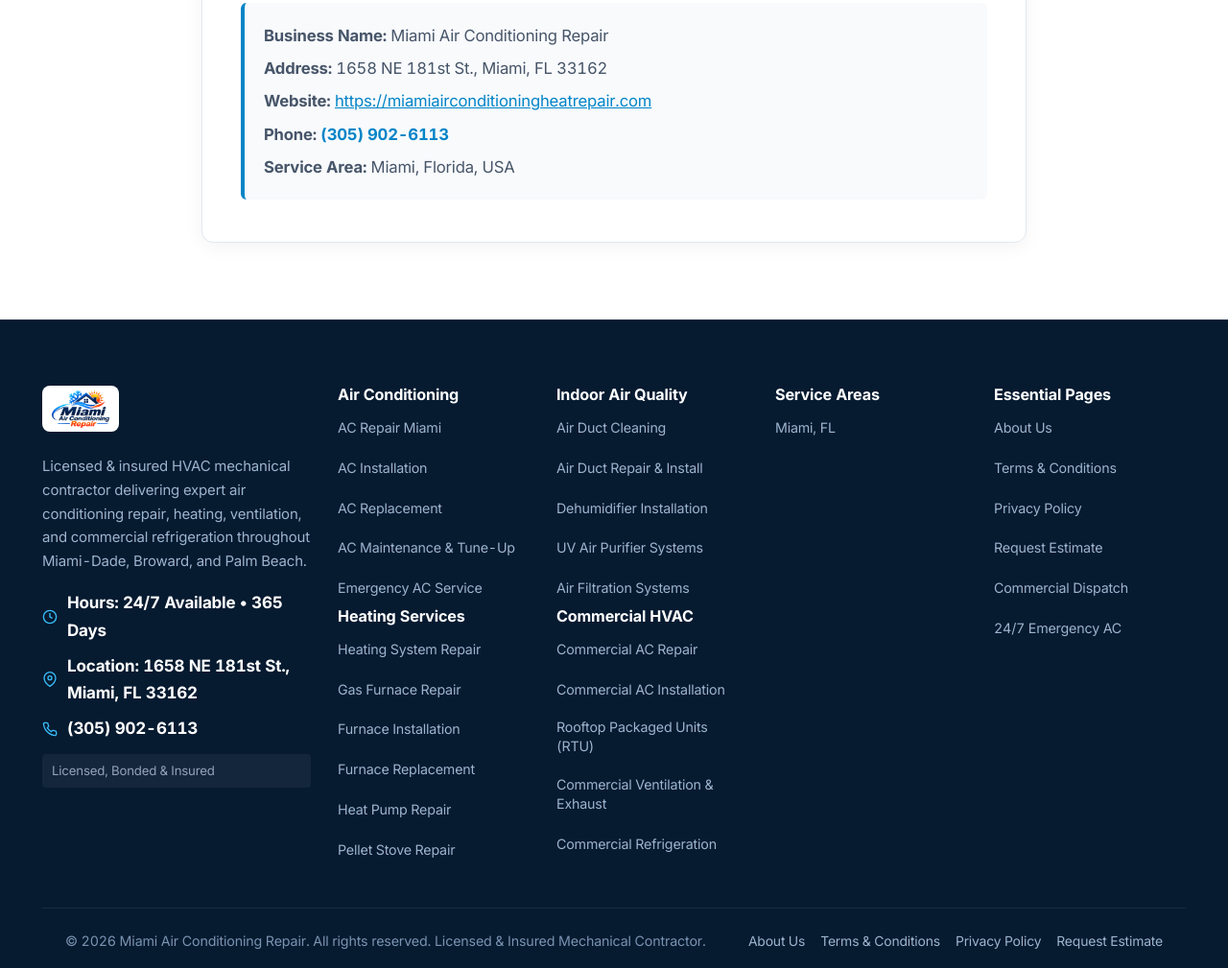
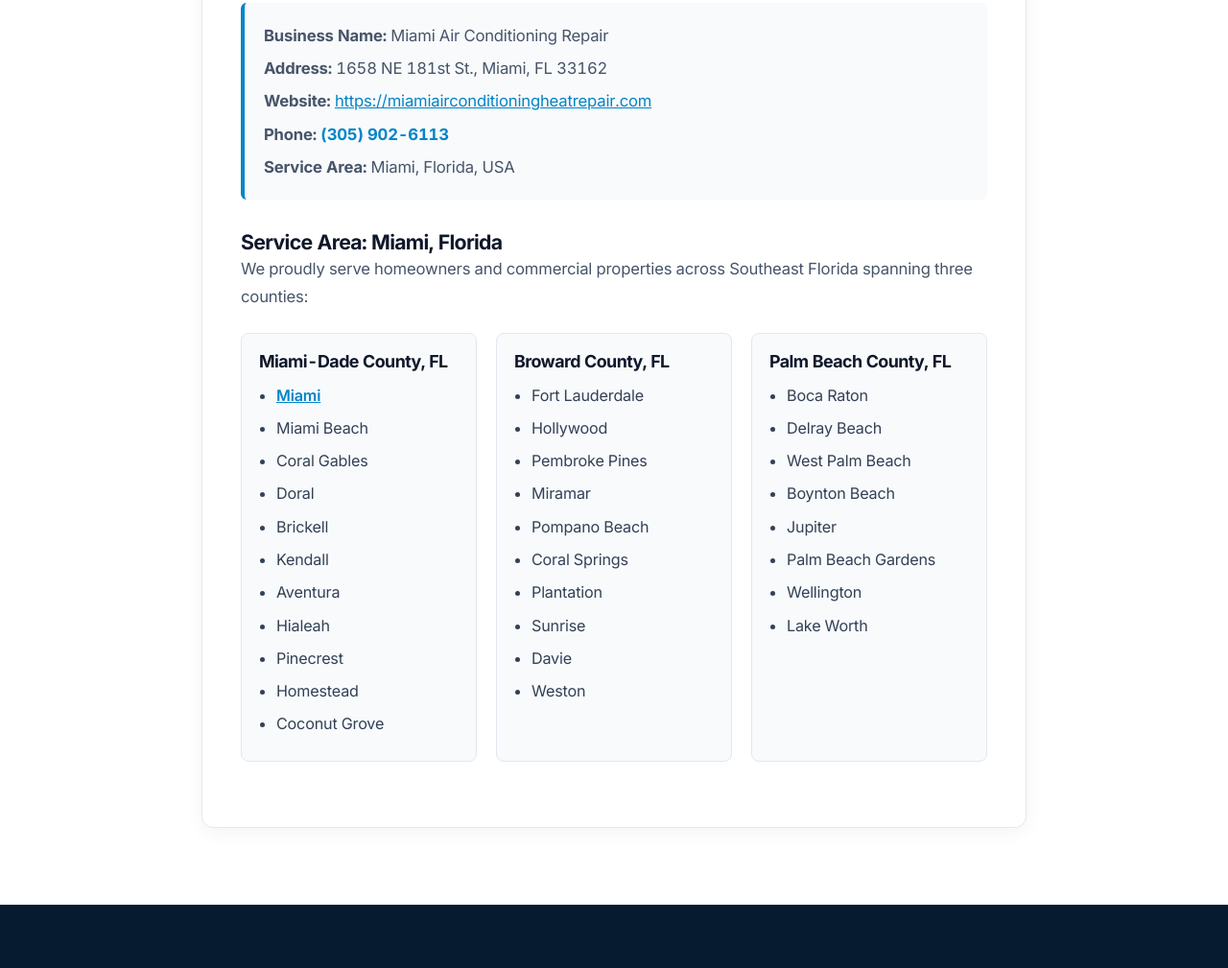
Before and after one commit to maanriaz0325-spec/hvac, a plain HTML site: page privacy.html in a window 1280 px wide. Shown: the part 4067-5076 px from the top of the page at 96% size. Drawn offline with Linux system fonts and the light colour scheme.

Commit message:
Update privacy service areas, property card links, and neighborhood call CTA

```diff
--- a/privacy.html
+++ b/privacy.html
@@ -149,6 +149,42 @@
     }
     .contact-info-box p:last-child {
       margin-bottom: 0;
+    }
+    .county-grid {
+      display: grid;
+      grid-template-columns: repeat(auto-fit, minmax(240px, 1fr));
+      gap: 20px;
+      margin: 24px 0;
+    }
+    .county-box {
+      background: #F8FAFC;
+      border: 1px solid #E2E8F0;
+      border-radius: 8px;
+      padding: 18px;
+    }
+    .county-box h4 {
+      font-size: 1.05rem;
+      color: #0F172A;
+      margin-bottom: 10px;
+      font-weight: 700;
+    }
+    .county-box ul {
+      margin: 0;
+      padding-left: 18px;
+      list-style-type: disc;
+    }
+    .county-box li {
+      margin-bottom: 6px;
+      font-size: 0.95rem;
+      color: #334155;
+    }
+    .county-box li a {
+      color: #0284C7;
+      font-weight: 600;
+      text-decoration: underline;
+    }
+    .county-box li a:hover {
+      color: #FF5E14;
     }
     @media (max-width: 768px) {
       .legal-card {
@@ -428,9 +464,66 @@
       <div class="contact-info-box">
         <p><strong>Business Name:</strong> Miami Air Conditioning Repair</p>
         <p><strong>Address:</strong> 1658 NE 181st St., Miami, FL 33162</p>
-        <p><strong>Website:</strong> <a href="https://miamiairconditioningheatrepair.com/" style="color: #0284C7; text-decoration: underline;">https://miamiairconditioningheatrepair.com</a></p>
+        <p><strong>Website:</strong> <a href="https://miamiairconditioningheatrepair.com" style="color: #0284C7; text-decoration: underline;">https://miamiairconditioningheatrepair.com</a></p>
         <p><strong>Phone:</strong> <a href="tel:3059026113" style="color: #0284C7; font-weight: 700; text-decoration: none;">(305) 902-6113</a></p>
         <p><strong>Service Area:</strong> Miami, Florida, USA</p>
+      </div>
+
+      <h3 style="margin-top: 32px; font-size: 1.25rem; font-weight: 700; color: #0F172A;">Service Area: Miami, Florida</h3>
+      <p>
+        We proudly serve homeowners and commercial properties across Southeast Florida spanning three counties:
+      </p>
+
+      <div class="county-grid">
+        <!-- County 1 -->
+        <div class="county-box">
+          <h4>Miami-Dade County, FL</h4>
+          <ul>
+            <li><a href="/miami">Miami</a></li>
+            <li>Miami Beach</li>
+            <li>Coral Gables</li>
+            <li>Doral</li>
+            <li>Brickell</li>
+            <li>Kendall</li>
+            <li>Aventura</li>
+            <li>Hialeah</li>
+            <li>Pinecrest</li>
+            <li>Homestead</li>
+            <li>Coconut Grove</li>
+          </ul>
+        </div>
+
+        <!-- County 2 -->
+        <div class="county-box">
+          <h4>Broward County, FL</h4>
+          <ul>
+            <li>Fort Lauderdale</li>
+            <li>Hollywood</li>
+            <li>Pembroke Pines</li>
+            <li>Miramar</li>
+            <li>Pompano Beach</li>
+            <li>Coral Springs</li>
+            <li>Plantation</li>
+            <li>Sunrise</li>
+            <li>Davie</li>
+            <li>Weston</li>
+          </ul>
+        </div>
+
+        <!-- County 3 -->
+        <div class="county-box">
+          <h4>Palm Beach County, FL</h4>
+          <ul>
+            <li>Boca Raton</li>
+            <li>Delray Beach</li>
+            <li>West Palm Beach</li>
+            <li>Boynton Beach</li>
+            <li>Jupiter</li>
+            <li>Palm Beach Gardens</li>
+            <li>Wellington</li>
+            <li>Lake Worth</li>
+          </ul>
+        </div>
       </div>
     </div>
   </main>
```
Also changed, not shown: index.html (+5 -5 lines), styles.css.
